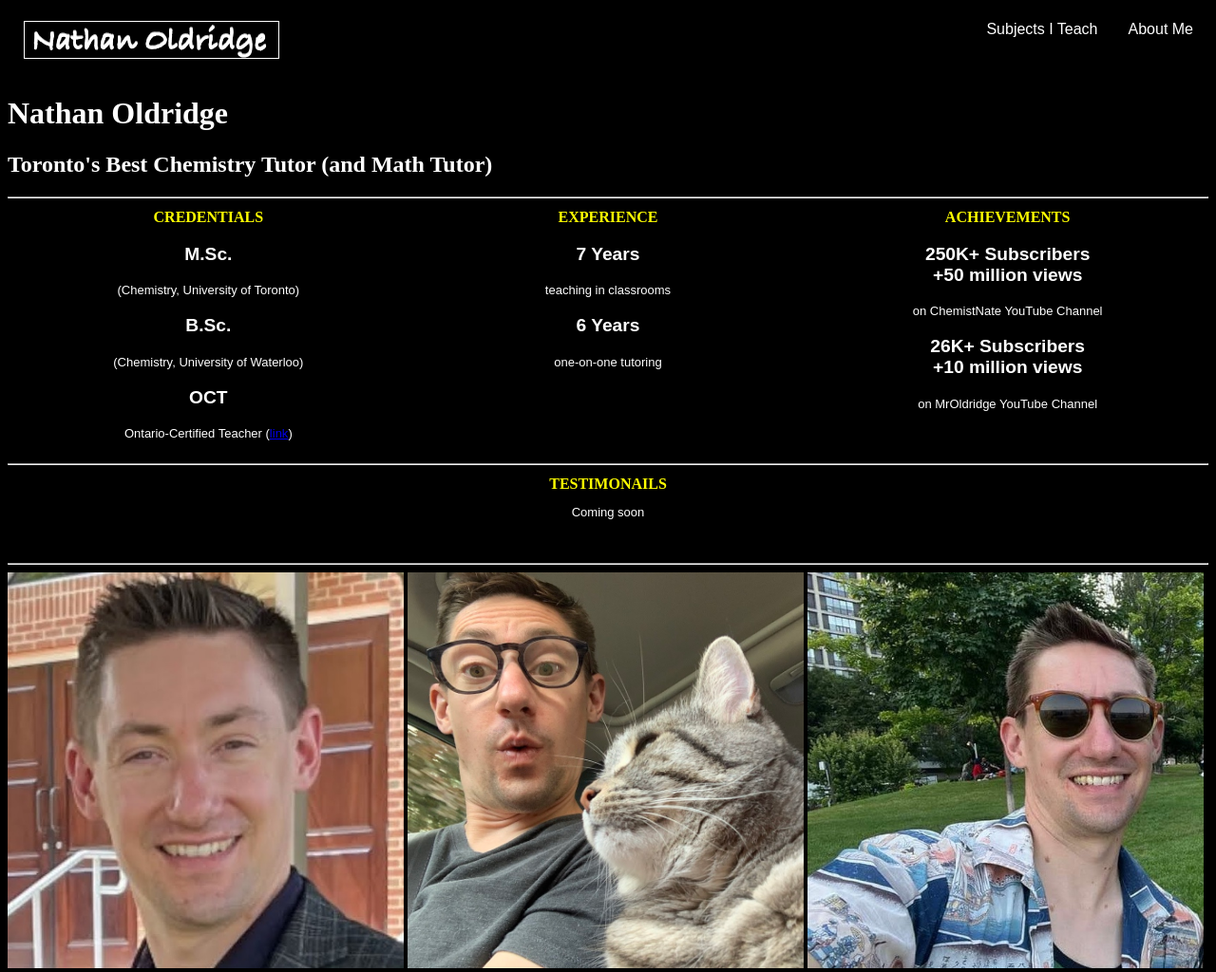
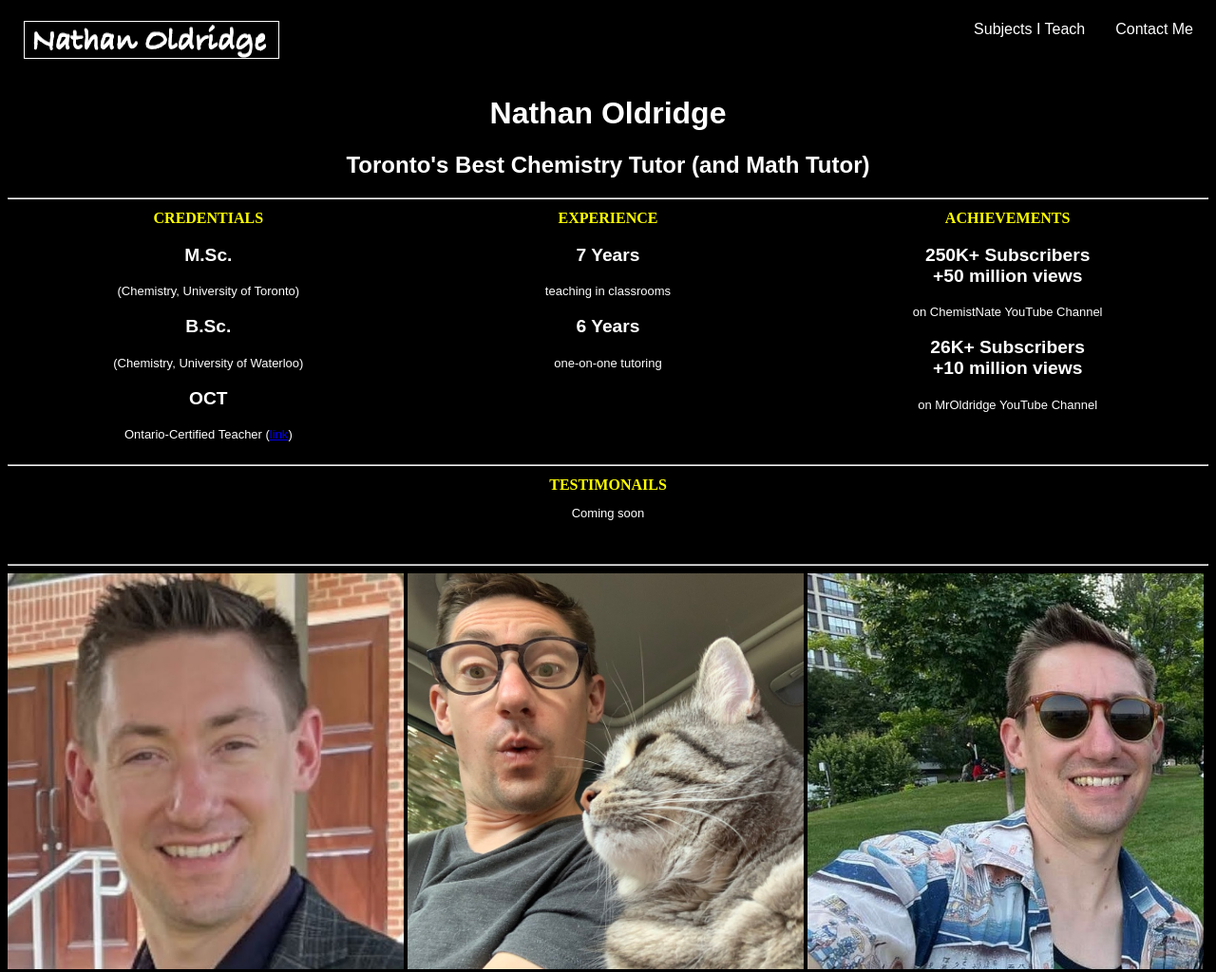
Before and after one commit to nathanoldridge/nathanoldridge.github.io, a plain HTML site: page index.html in a window 1280 px wide. Shown: the top 1024 px of the page at 95% size. Drawn offline with Linux system fonts and the light colour scheme.

Commit message:
Update Contact Link

```diff
--- a/index.html
+++ b/index.html
@@ -46,14 +46,16 @@ table.main {width:100%;}
 td{width:33%; color:yellow; text-align: center; vertical-align: top;}
 p.headline{font-size: larger; font-weight: bold;}
 p.explain{font-size:small; font-weight:lighter;}
-
+h1 {font-size:xx-large;text-align: center;font-family: Arial, Helvetica, sans-serif; }
+h2 {font-size:x-large;text-align: center;font-family: Arial, Helvetica, sans-serif; }
+hr {background-color:black;}
     </style>
   </head>
   <body>
     <!-- navigation bar -->
     <ul class="nav">
         <li class="logo"><a class="nav" href="/"><img class="logo" src="/static/nathan-oldridge-logo.png" /></a></li>
-        <li class="nav"><a class="nav" href="/about.html">About Me</a></li>
+        <li class="nav"><a class="nav" href="https://form.jotform.com/232296978560268" target="_blank">Contact Me</a></li>
         <li class="nav"><a class="nav" href="/courses.html">Subjects I Teach</a></li>
         <!--<li class="nav"><a class="nav" href="/index.html">Home</a></li>-->
 
```
